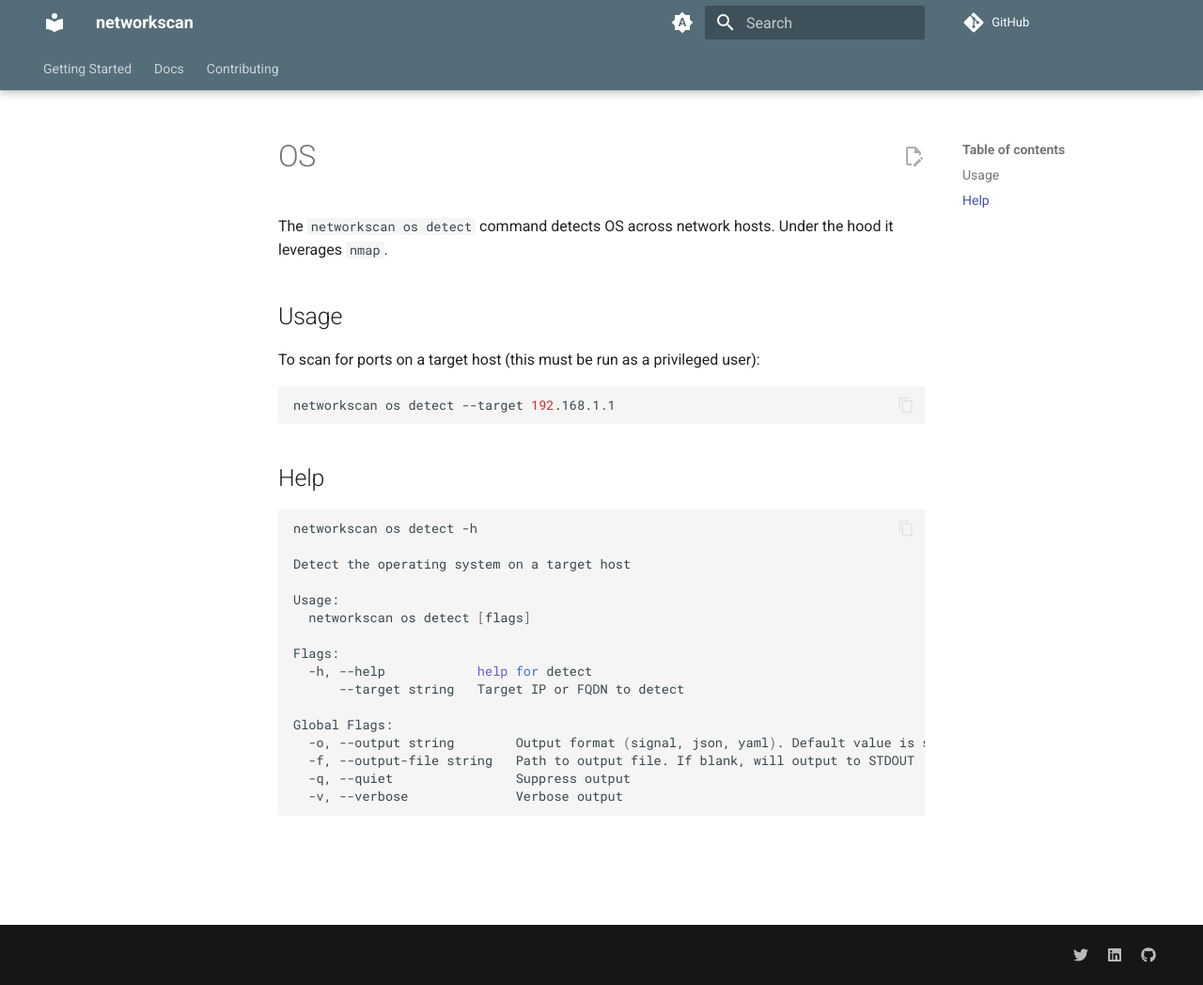
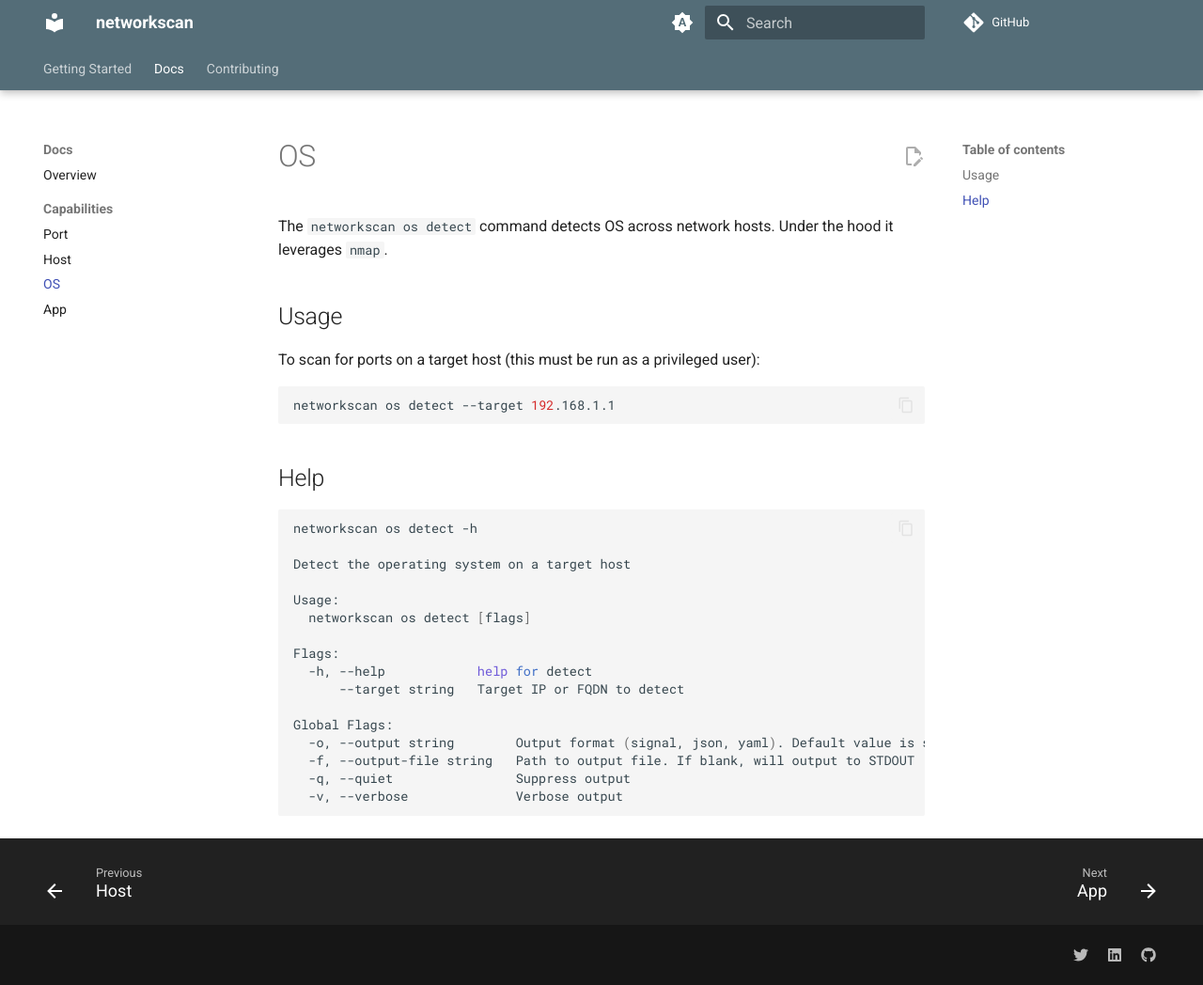
Before and after one commit to Method-Security/networkscan, an MkDocs documentation site: the page built from docs/docs/os.md, in a window 1280 px wide and 1048 px high. Shown: the whole window at 94% size. Built offline with MkDocs 1.6.1 and Material for MkDocs 9.7.7, drawn with Linux system fonts in a browser that asks for light colours; comment, search, counter and statistics services are not loaded; the version menu is left out.

```diff
--- a/mkdocs.yml
+++ b/mkdocs.yml
@@ -14,7 +14,10 @@
   - Docs:
       - Overview: docs/index.md
       - Capabilities:
-        - Portscan: docs/portscan.md
+        - Port: docs/port.md
+        - Host: docs/host.md
+        - OS: docs/os.md
+        - App: docs/app.md
   - Contributing:
       - How to contribute: community/community.md
       - Development:
```
Also changed, not shown: 1 other file.
